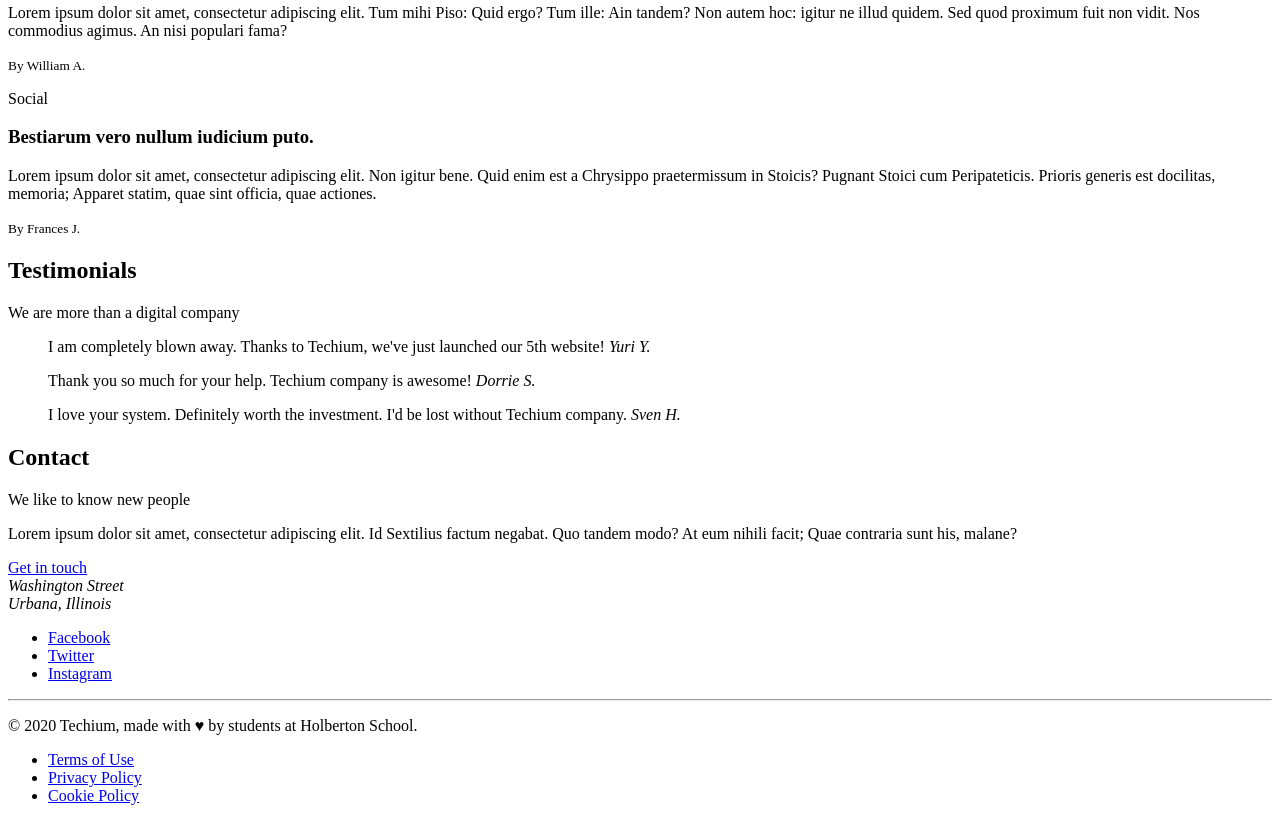
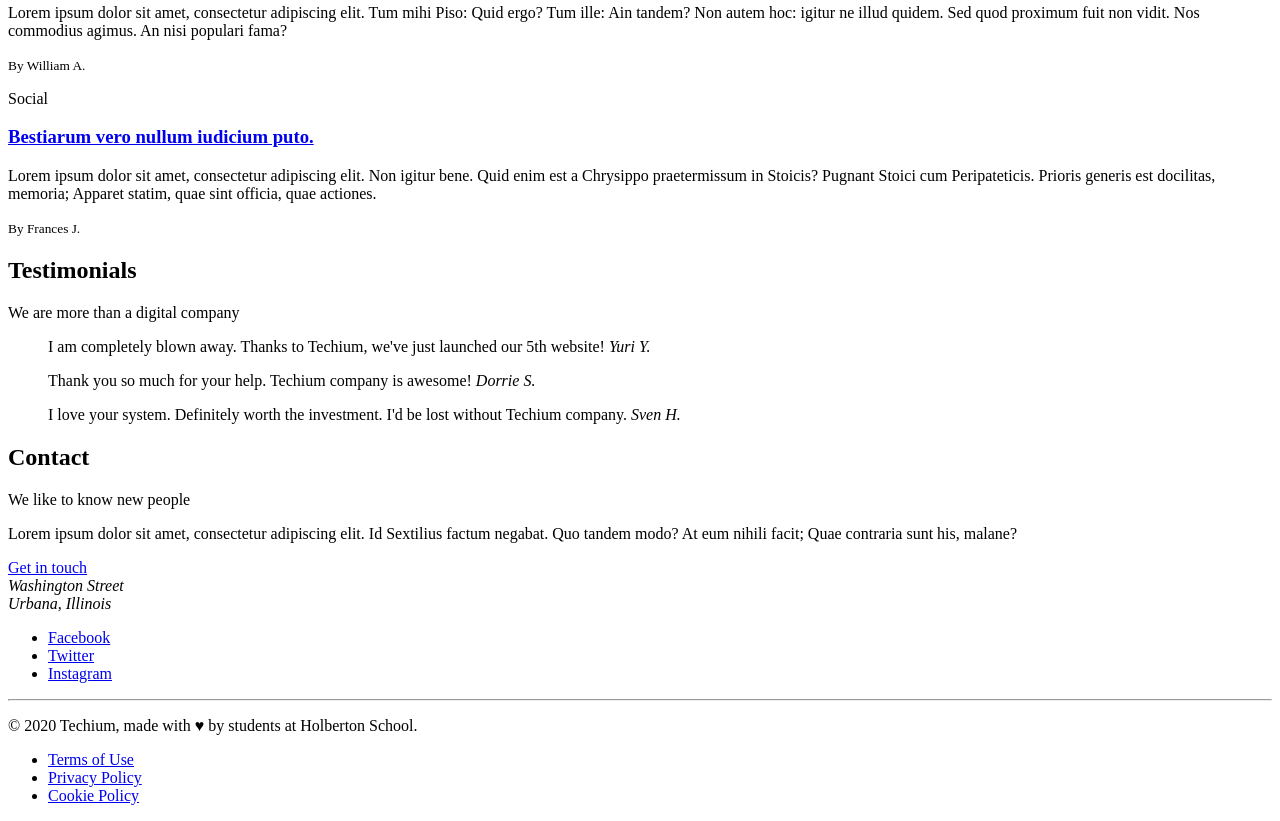
Before and after one commit to tatsOre/holbertonschool-web_front_end, a plain HTML site: page 0x00-html_advanced/31-index.html in a window 1280 px wide. Shown: the part 1540-2361 px from the top of the page. Drawn offline with Linux system fonts and the light colour scheme.

Commit message:
Fix anchor position

```diff
--- a/0x00-html_advanced/31-index.html
+++ b/0x00-html_advanced/31-index.html
@@ -114,7 +114,7 @@
 						</article>
 						<article>
 							<p>Social</p>
-							<h3><a href="#"></a>Bestiarum vero nullum iudicium puto.</a></h3>
+							<h3><a href="#">Bestiarum vero nullum iudicium puto.</a></h3>
 							<p>Lorem ipsum dolor sit amet, consectetur adipiscing elit. Non igitur bene. Quid enim est a Chrysippo praetermissum in Stoicis? Pugnant Stoici cum Peripateticis. Prioris generis est docilitas, memoria; Apparet statim, quae sint officia, quae actiones.</p>
 							<small>By Frances J.</small>
 						</article>
```
